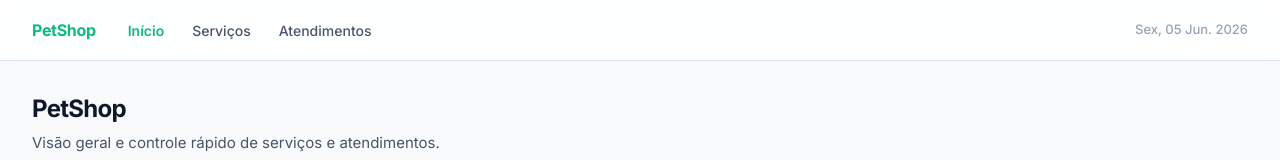
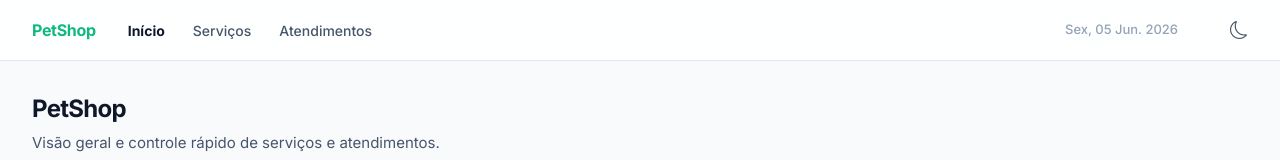
Before and after one commit to lucassmagro/petshop-programacao-1-front, a React (Create React App) app in the folder front/: page / in a window 1280 px wide. Shown: the top 160 px of the page. Built offline with nearby package versions, Linux system fonts and the light colour scheme; no server answers.

Commit message:
feat(theme): implementa alternância de tema escuro e ajusta estilos da tabela

```diff
--- a/front/src/App.css
+++ b/front/src/App.css
@@ -37,8 +37,31 @@
   --space-xl: 24px;
   --space-2xl: 32px;
 
+  /* Navbar BGs */
+  --color-nav-bg: rgba(255, 255, 255, 0.85);
+  --color-nav-mobile-bg: rgba(255, 255, 255, 0.98);
+
   /* Tipografia — Inter */
   --font: "Inter", system-ui, -apple-system, BlinkMacSystemFont, "Segoe UI", sans-serif;
+}
+
+body.dark-mode {
+  --color-bg: #121212;
+  --color-surface: #1E1E1E;
+  --color-border: #333333;
+  --color-border-light: #242424;
+
+  --color-text-primary: #F9FAFB;
+  --color-text-secondary: #9CA3AF;
+  --color-text-muted: #6B7280;
+
+  --color-table-header: #18181B;
+  --color-table-row-hover: #27272A;
+
+  --color-input-bg: #18181B;
+
+  --color-nav-bg: rgba(30, 30, 30, 0.85);
+  --color-nav-mobile-bg: rgba(30, 30, 30, 0.98);
 }
 
 *,
@@ -217,11 +240,7 @@ body {
 /* Esconder ações até hover na linha - removido no light mode para facilitar visibilidade,
    ou mantido mais suave */
 .data-table tbody tr .col-actions {
-  opacity: 0.3;
   transition: opacity 0.2s ease;
-}
-.data-table tbody tr:hover .col-actions {
-  opacity: 1;
 }
 
 /* ── Tabelas Premium (Data Grids) ── */
@@ -262,6 +281,10 @@ body {
   transition: background 0.2s ease;
 }
 
+.data-table tbody tr:nth-child(even) td {
+  background: var(--color-bg);
+}
+
 .data-table tbody tr:last-child td {
   border-bottom: none;
 }
@@ -270,7 +293,7 @@ body {
   background: var(--color-table-row-hover);
 }
 
-.col-num {
+.data-table .col-num {
   text-align: right;
   font-variant-numeric: tabular-nums;
 }
@@ -283,7 +306,7 @@ body {
   font-weight: 500;
 }
 
-.col-actions {
+.data-table .col-actions {
   text-align: right;
   white-space: nowrap;
 }
--- a/front/src/components/Navbar.js
+++ b/front/src/components/Navbar.js
@@ -1,4 +1,4 @@
-import React, { useState } from "react";
+import React, { useState, useEffect } from "react";
 import { Link, useLocation } from "react-router-dom";
 
 const navItems = [
@@ -29,6 +29,22 @@ function Navbar() {
   const location = useLocation();
   const [menuOpen, setMenuOpen] = useState(false);
 
+  const [isDark, setIsDark] = useState(() => {
+    return localStorage.getItem("theme") === "dark";
+  });
+
+  useEffect(() => {
+    if (isDark) {
+      document.body.classList.add("dark-mode");
+      localStorage.setItem("theme", "dark");
+    } else {
+      document.body.classList.remove("dark-mode");
+      localStorage.setItem("theme", "light");
+    }
+  }, [isDark]);
+
+  const toggleTheme = () => setIsDark(!isDark);
+
   const renderLinks = () =>
     navItems.map((item) => (
       <Link
@@ -53,6 +69,15 @@ function Navbar() {
         <span className="nav-date">{formatToday()}</span>
 
         <button
+          onClick={toggleTheme}
+          className="theme-toggle"
+          aria-label="Alternar modo escuro"
+          title="Alternar modo escuro"
+        >
+          <i className={`bi ${isDark ? 'bi-sun' : 'bi-moon'}`}></i>
+        </button>
+
+        <button
           className="nav-toggle"
           onClick={() => setMenuOpen(!menuOpen)}
           aria-label="Menu"
@@ -68,7 +93,7 @@ function Navbar() {
           position: sticky;
           top: 0;
           z-index: 1000;
-          background: rgba(255, 255, 255, 0.85);
+          background: var(--color-nav-bg);
           backdrop-filter: blur(12px);
           -webkit-backdrop-filter: blur(12px);
           border-bottom: 1px solid var(--color-border);
@@ -103,7 +128,7 @@ function Navbar() {
           transition: color 0.2s ease;
         }
         .nav-link:hover { color: var(--color-text-primary); }
-        .nav-link.active { color: var(--color-accent); font-weight: 600; }
+        .nav-link.active { color: var(--color-text-primary); font-weight: 700; }
         .nav-date {
           margin-left: auto;
           font-size: 13px;
@@ -113,13 +138,25 @@ function Navbar() {
         }
         .nav-toggle {
           display: none;
-          margin-left: auto;
+          margin-left: 16px;
           background: transparent;
           border: none;
           color: var(--color-text-primary);
           font-size: 20px;
           cursor: pointer;
           padding: 4px;
+        }
+        .theme-toggle {
+          background: transparent;
+          border: none;
+          color: var(--color-text-secondary);
+          font-size: 18px;
+          cursor: pointer;
+          margin-left: 20px;
+          transition: color 0.2s ease;
+        }
+        .theme-toggle:hover {
+          color: var(--color-accent);
         }
         .nav-links-mobile {
           display: none;
@@ -129,7 +166,7 @@ function Navbar() {
           right: 0;
           flex-direction: column;
           gap: 0;
-          background: rgba(255, 255, 255, 0.98);
+          background: var(--color-nav-mobile-bg);
           backdrop-filter: blur(12px);
           border-bottom: 1px solid var(--color-border);
           padding: 8px 32px 16px;
```
